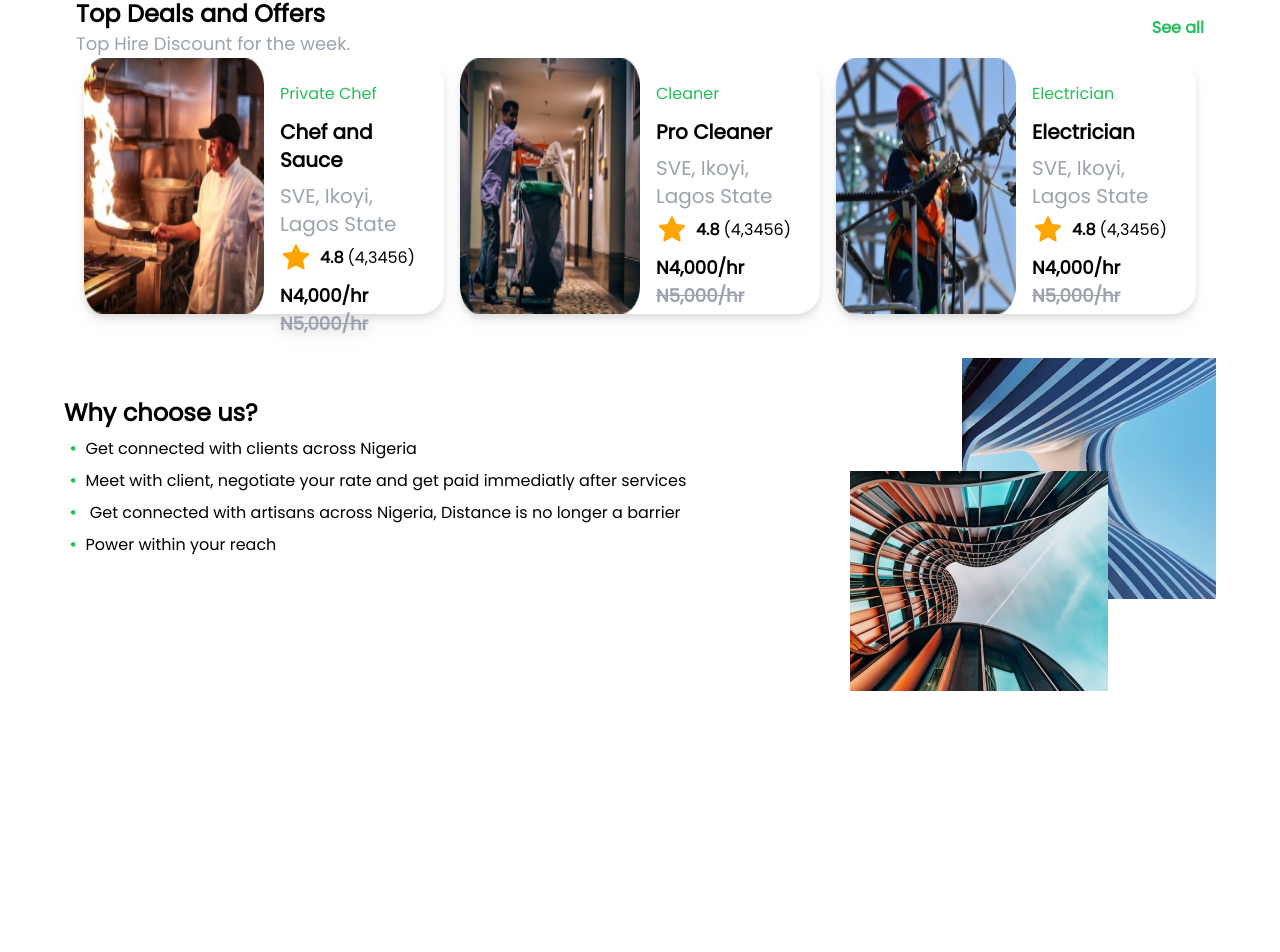
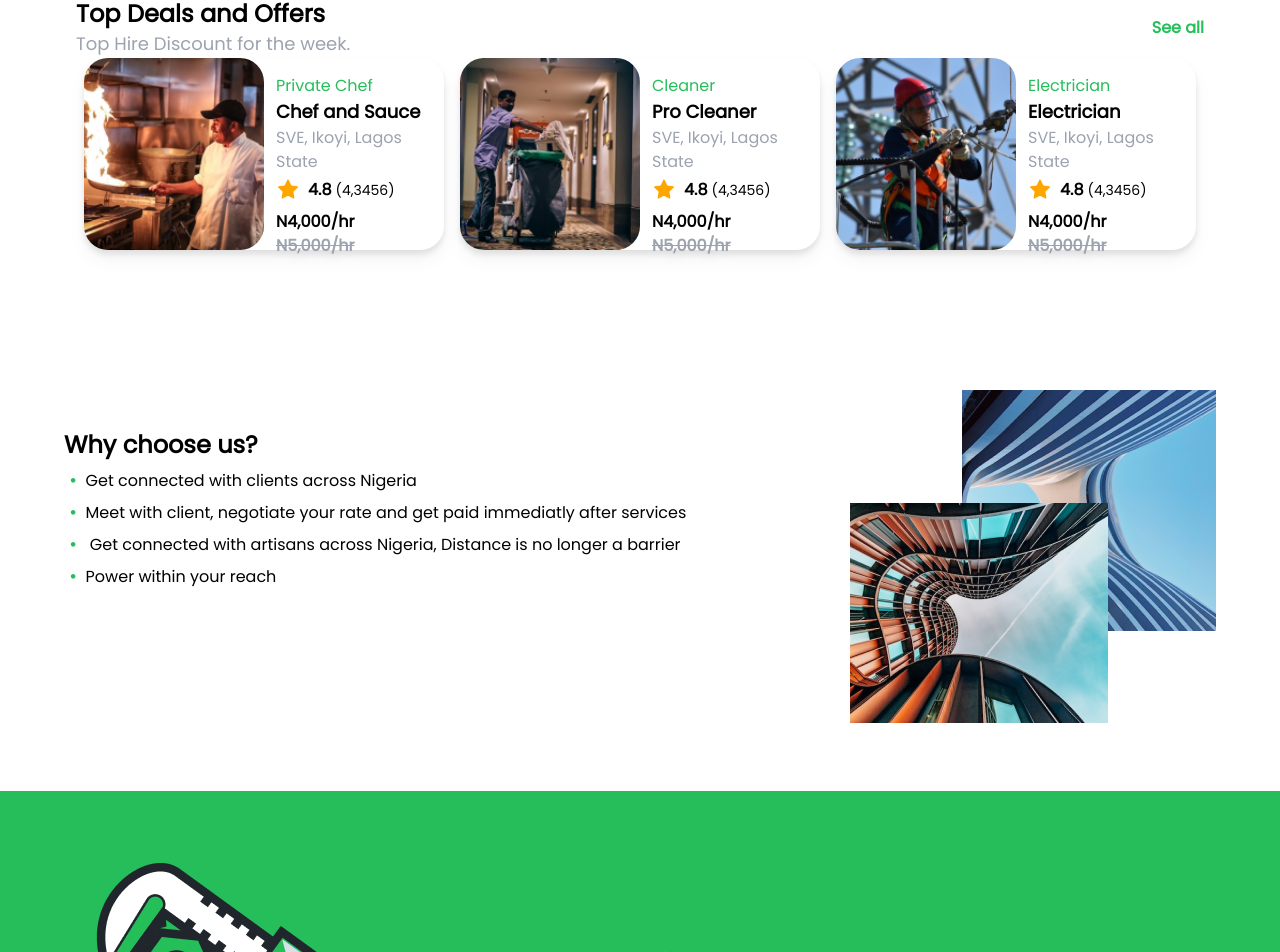
Before and after one commit to yusuf-ishaku/cwivel, a React (Vite) app: page / in a window 1280 px wide. Shown: the part 1283-2235 px from the top of the page. Before the commit the page ends 1974 px from the top, so only its background shows below. Built offline with nearby package versions, Linux system fonts and the light colour scheme; a web font is replaced by a local one.

Commit message:
Nextouches

```diff
--- a/src/App.css
+++ b/src/App.css
@@ -40,4 +40,8 @@ input::placeholder{
     width: 1em;
     margin-left: 0.1em;
   }
+  .w-fuller{
+    width: 100vw;
+
+  }
 }
--- a/src/App.jsx
+++ b/src/App.jsx
@@ -13,7 +13,7 @@ import { Signup } from './pages/signup';
 
 function App() {
   return (
-    <div className="App px-16">
+    <div className="App">
       <Router>
         <Routes>
           <Route path='/' element = {<Home/>}/>
--- a/src/assets/components/artisanBulletins.jsx
+++ b/src/assets/components/artisanBulletins.jsx
@@ -3,21 +3,21 @@ import { IconContext } from "react-icons";
 export const ArtisanBulletins = (props) =>{
     return(
         <>
-        <div className="w-fit h-64 mx-2 flex flex-row bg-white rounded-3xl drop-shadow-lg ">
-            <img className="w-1/2" src={props.image} alt="Barber salon"></img>
+        <div className="w-fit h-48 mx-2 flex flex-row bg-white rounded-3xl drop-shadow-lg ">
+            <img className="w-1/2 object-cover rounded-3xl" src={props.image} alt="Barber salon"></img>
             <div className="w-56">
-                <div className="flex flex-col justify-center p-4">
-                    <h3 className="block text-cwivel font-light text-md mt-2">{props.craft}</h3>
-                    <h5 className="block font-semibold text-xl my-2 mt-3">{props.stName}</h5>
-                    <h3 className="block font-light text-xl text-gray-400">{props.location}</h3>
+                <div className="flex flex-col justify-center p-3">
+                    <h3 className="block text-cwivel font-light text-md mt-1">{props.craft}</h3>
+                    <h5 className="block font-semibold text-lg">{props.stName}</h5>
+                    <h3 className="block font-light text-md text-gray-400">{props.location}</h3>
                     <div className="flex flex-col">
-                        <IconContext.Provider value={{ color: "orange", size: "2em", className: "global-class-name" }}>
+                        <IconContext.Provider value={{ color: "orange", size: "1.5em", className: "global-class-name" }}>
                             <div className="pt-1 flex items-center">
                                 <AiFillStar />
                                 <span className="pl-2 font-semibold">{props.rating}</span>
-                                <span className="pl-1 text-md font-normal">({props.nReview})</span>
+                                <span className="pl-1 text-sm font-normal">({props.nReview})</span>
                             </div>
-                            <span className="block py-2 text-lg font-semibold">N{props.dprice}/hr <span className="text-gray-400 line-through">N{props.oPrice}/hr</span></span>
+                            <span className="block py-2 text-md font-semibold">N{props.dprice}/hr <span className="text-gray-400 line-through">N{props.oPrice}/hr</span></span>
                         </IconContext.Provider>
                     </div>
                 </div>
--- a/src/assets/components/navbar.jsx
+++ b/src/assets/components/navbar.jsx
@@ -1,7 +1,7 @@
 import { Link } from "react-router-dom"
 export const Navbar = () => {
     return(
-        <div className="w-100 py-4 flex justify-between items-center">
+        <div className="w-100 py-4 px-16 flex justify-between items-center">
             <div className="text-cwivel text-lg block p-2">Cwivel</div>
             <div className="w-fit flex">
                 <Link to="/">.</Link>
--- a/src/pages/home.jsx
+++ b/src/pages/home.jsx
@@ -23,11 +23,13 @@ import Spiral2 from "../assets/img/spiral.png";
 import PChef from "../assets/img/chef (1).png";
 import Eleco from "../assets/img/eleco.png";
 import Cleaner2 from "../assets/img/cleaner2.png";
+
+import Group from "../assets/img/group.png"
 export const Home = () => {
     return(
         <>
             <Navbar/>
-            <div className="w-full">
+            <div className="w-full px-16">
                 <div className="hero w-full py-12 flex flex-row justify-between items-center">
                     <div className="block h-fit w-2/5">
                         <p className="text-md md:text-3xl font-bold block text-cwivel leading-8">
@@ -81,7 +83,7 @@ export const Home = () => {
                         <ArtisanBulletins image = {Eleco} craft = "Electrician" stName = "Electrician" location = "SVE, Ikoyi, Lagos State" rating = "4.8" nReview = "4,3456" dprice = "4,000" oPrice = "5,000"></ArtisanBulletins>
                     </div>
                 </div>
-                <div className="w-full py-8 pb-8 h-fit flex items-center">
+                <div className="w-full py-32 pb-8 h-fit flex items-center">
                     <div className="mr-auto">
                         <h3 className="font-semibold text-2xl">Why choose us?</h3>
                         <ul className="list pt-1">
@@ -97,6 +99,15 @@ export const Home = () => {
                     </div>
                 </div>
             </div>
+            <div className="flex justify-around items-center my-32 w-full bg-cwivel-green h-256">
+                    <img src={Group} alt="Monkey wrench" />
+                    <div className="w-1/2">
+                        <h1 className="text-white">Too much job on your hand?</h1>
+                        <h1 className="text-white">You can outsource here.</h1>
+                        <h1 className="text-white">Hire artisans and sub-contract your projects to them.</h1>
+                        <button className="bg-white text-cwivel"></button>
+                    </div>
+            </div>
         </>
     )
 }
```
Also changed, not shown: src/assets/img/Group.png (added).
